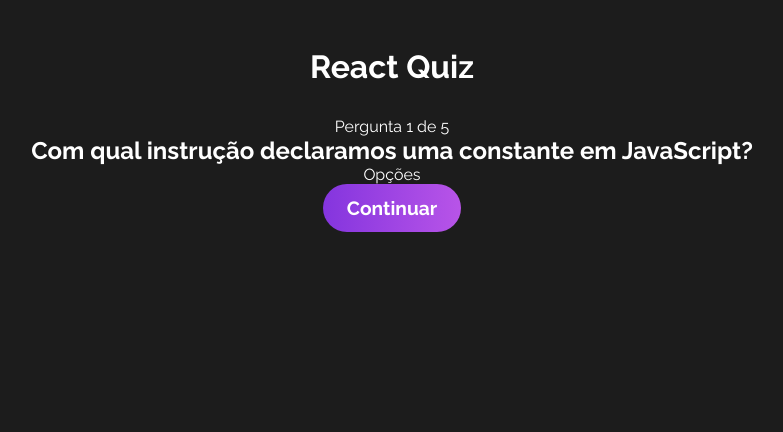
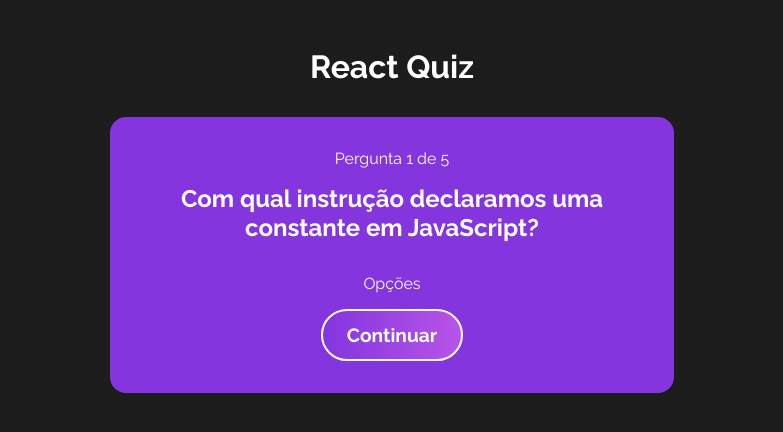
Before and after one commit to Wesley-Nilton/react-quiz, a React (Vite) app: page / in a window 1280 px wide. Both pictures are taken after a click on the button "Iniciar". Shown: the top 432 px of the page, without its empty margins (248-1031 px from the left). Built offline with nearby package versions, Linux system fonts and the light colour scheme.

Commit message:
Add styling to the welcome component

```diff
--- a/src/components/Question/Question.css
+++ b/src/components/Question/Question.css
@@ -0,0 +1,19 @@
+#question{
+    text-align: center;
+    max-width: 500px;
+    padding: 2rem;
+    border-radius: 1rem;
+    background-color: #8435de;
+}
+
+#question h2{
+    margin-bottom: 2rem;
+}
+
+#question p{
+    margin-bottom: 1rem;
+}
+
+#question button{
+    border: 2px solid #fff;
+}
--- a/src/components/Question/Question.jsx
+++ b/src/components/Question/Question.jsx
@@ -1,5 +1,6 @@
 import {useContext} from 'react';
 import {QuizContext} from '../../context/quiz';
+import './Question.css';
 
 function Question(){
     const [quizState, dispatch] = useContext(QuizContext);
```
